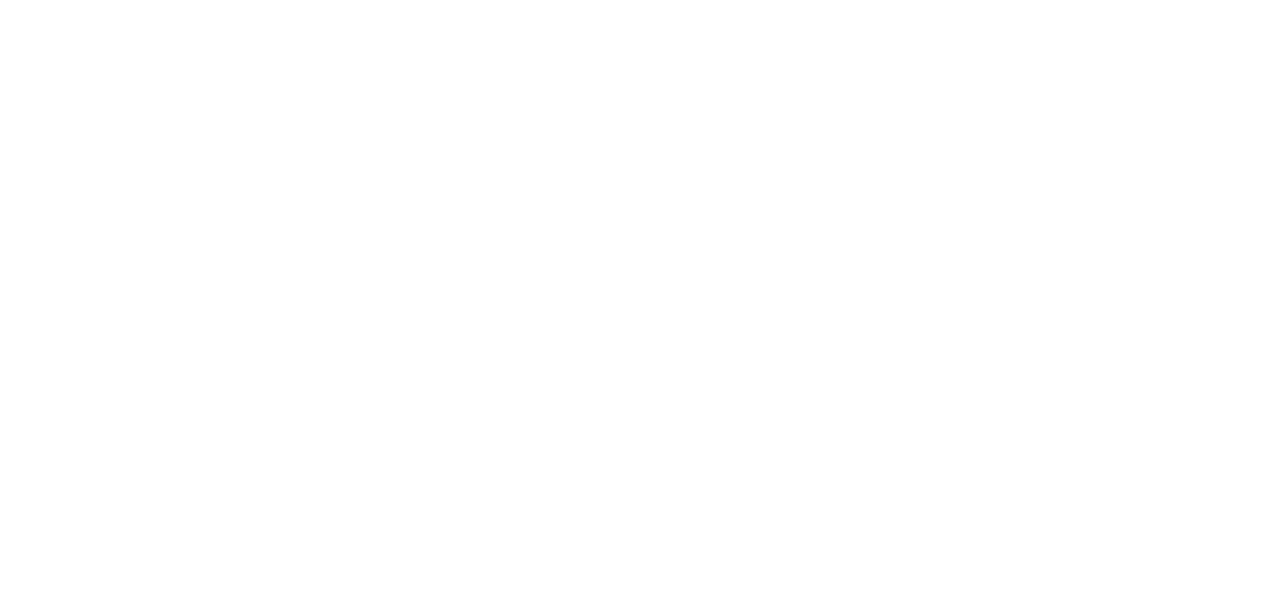
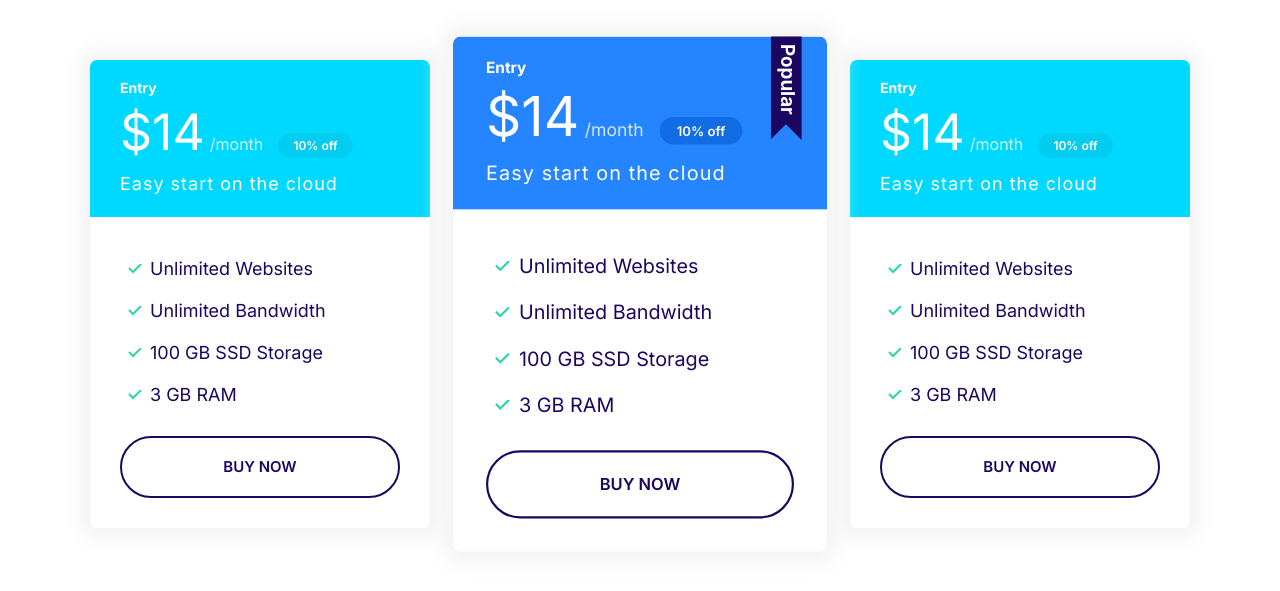
Before and after one commit to aliNejati-bu/mosh-hamedani-html-project, a plain HTML site: page index.html in a window 1280 px wide. Drawn offline with Linux system fonts and the light colour scheme.

Commit message:
add plans block

```diff
--- a/css/styles.css
+++ b/css/styles.css
@@ -337,7 +337,16 @@ a {
     background-color: #02cdf1;
 }
 
+.card--primary .badge--primary {
+    background: #126de4;
+}
+
 /* plans */
+
+
+.plan{
+    transition: transform 0.2s ease-out;
+}
 
 .plan__name {
     color: #fff;
@@ -408,6 +417,17 @@ a {
     position: relative;
 }
 
+
+
+.plan:hover {
+    transform: scale(1.05);
+}
+.plan--popular {
+    transform: scale(1.1);
+}
+.plan--popular:hover {
+    transform: scale(1.15);
+}
 /* Media */
 
 .media {
@@ -766,7 +786,21 @@ a {
 }
 
 @media screen and (min-width: 768px) {
-    .block-domain__prices{
-        grid-template-columns: repeat(auto-fit, minmax(10rem,1fr));
+    .block-domain__prices {
+        grid-template-columns: repeat(auto-fit, minmax(10rem, 1fr));
     }
 }
+
+
+/* bLock pans */
+
+
+.block-plans .grid {
+    gap: 8rem 4rem;
+}
+
+
+.block-plans .card {
+    max-width: 500px;
+    margin: 0 auto;
+}
--- a/index.html
+++ b/index.html
@@ -12,6 +12,73 @@
 </head>
 <body>
 
+<section class="block container block-plans">
+    <div class="grid grid--1x3">
+        <div class="plan">
+            <div class="card card--secondary">
+                <header class="card__header">
+                    <h3 class="plan__name">Entry</h3>
+                    <span class="plan__price">$14</span>
+                    <span class="plan__billing_cycle">/month</span>
+                    <span class="badge badge--secondary badge--small">10% off</span>
+                    <span class="plan__description">Easy start on the cloud</span>
+                </header>
+                <div class="card__body">
+                    <ul class="list list--tick">
+                        <li class="list__item">Unlimited Websites</li>
+                        <li class="list__item">Unlimited Bandwidth</li>
+                        <li class="list__item">100 GB SSD Storage</li>
+                        <li class="list__item">3 GB RAM</li>
+                    </ul>
+                    <button class="btn btn--outline btn--block">BUY NOW</button>
+                </div>
+            </div>
+        </div>
+
+        <div class="plan plan--popular">
+            <div class="card card--primary">
+                <header class="card__header">
+                    <h3 class="plan__name">Entry</h3>
+                    <span class="plan__price">$14</span>
+                    <span class="plan__billing_cycle">/month</span>
+                    <span class="badge badge--primary badge--small">10% off</span>
+                    <span class="plan__description">Easy start on the cloud</span>
+                </header>
+                <div class="card__body">
+                    <ul class="list list--tick">
+                        <li class="list__item">Unlimited Websites</li>
+                        <li class="list__item">Unlimited Bandwidth</li>
+                        <li class="list__item">100 GB SSD Storage</li>
+                        <li class="list__item">3 GB RAM</li>
+                    </ul>
+                    <button class="btn btn--outline btn--block">BUY NOW</button>
+                </div>
+            </div>
+        </div>
+        <div class="plan">
+            <div class="card card--secondary">
+                <header class="card__header">
+                    <h3 class="plan__name">Entry</h3>
+                    <span class="plan__price">$14</span>
+                    <span class="plan__billing_cycle">/month</span>
+                    <span class="badge badge--secondary badge--small">10% off</span>
+                    <span class="plan__description">Easy start on the cloud</span>
+                </header>
+                <div class="card__body">
+                    <ul class="list list--tick">
+                        <li class="list__item">Unlimited Websites</li>
+                        <li class="list__item">Unlimited Bandwidth</li>
+                        <li class="list__item">100 GB SSD Storage</li>
+                        <li class="list__item">3 GB RAM</li>
+                    </ul>
+                    <button class="btn btn--outline btn--block">BUY NOW</button>
+                </div>
+            </div>
+        </div>
+
+    </div>
+</section>
+
 <script src="js/main.js"></script>
 </body>
 </html>
```
Also changed, not shown: components/plans-block.html (added, +66 -0 lines).
